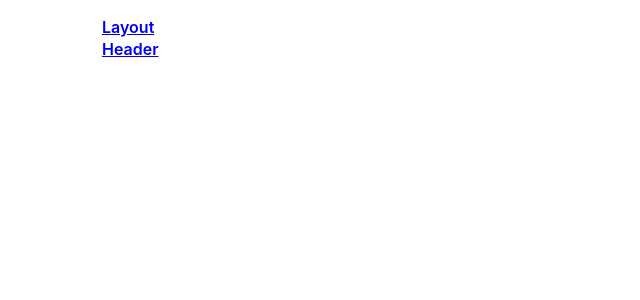
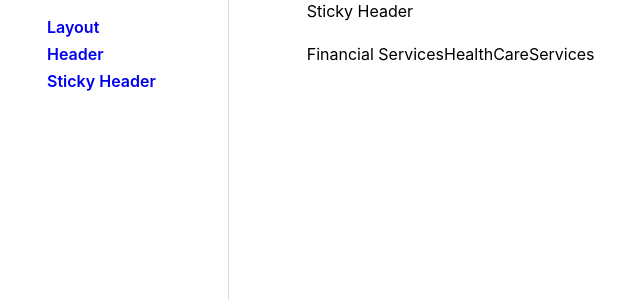
Before and after one commit to sadhna23/vue_boilerplate_atomic_design, a Vue app: page /sticky in a window 1280 px wide. Shown: the top 300 px of the page, without its empty margins (17-657 px from the left). Built offline with nearby package versions, Linux system fonts and the light colour scheme; a web font is replaced by a local one.

Commit message:
Ashish: sticky header component halfway done

```diff
--- a/src/App.vue
+++ b/src/App.vue
@@ -1,14 +1,17 @@
 <template>
   <div id="app">
-    <div class="container">
+    <div class="container no-padding">
       <div class="row">
         <div class="col-2 main__Route">
-          <ul>
+          <ul class="no-padding">
             <li class="route__navigation">
               <router-link to="/layout">Layout</router-link>
             </li>
             <li class="route route__navigation">
               <router-link to="/header">Header</router-link>
+            </li>
+            <li class="route route__navigation">
+              <router-link to="/sticky">Sticky Header</router-link>
             </li>
           </ul>
         </div>
--- /dev/null
+++ b/src/components/organisms/StickyHeader.vue
@@ -0,0 +1,38 @@
+<template>
+  <div class="container__StickyHeader">
+    <div class="container">
+      <div class="row">
+        <div class="col-12">
+          <p>Sticky Header</p>
+          <div class="row">
+            <ul class="stickyheader__items col-sm-12">
+              <li class="items__item">Financial Services</li>
+              <li class="items__item">HealthCare</li>
+              <li class="items__item">Services</li>
+            </ul>
+          </div>
+        </div>
+      </div>
+    </div>
+  </div>
+</template>
+<script>
+export default {
+  name: "StickyHeader"
+};
+</script>
+<style lang="scss" scoped>
+@import "../../styles/main";
+
+.container__StickyHeader {
+  .stickyheader__items {
+    @include flexbox;
+    @include flex-direction(column);
+    @include media-breakpoint-up(lg) {
+      @include flex-direction(row);
+    }
+    .items__item {
+    }
+  }
+}
+</style>
--- a/src/router.js
+++ b/src/router.js
@@ -3,6 +3,7 @@ import Router from "vue-router";
 import Home from "./views/Home.vue";
 import Layout from "./views/Layout.vue";
 import Header from "./views/Header.vue";
+import StickyHeader from "./components/organisms/StickyHeader";
 
 Vue.use(Router);
 
@@ -33,6 +34,11 @@ export default new Router({
       path: "/header",
       name: "header",
       component: Header
+    },
+    {
+      path: "/sticky",
+      name: "sticky",
+      component: StickyHeader
     }
   ]
 });
--- a/src/styles/main.scss
+++ b/src/styles/main.scss
@@ -18,3 +18,25 @@
 
     }
 }
+
+.no-padding {
+    padding: 0;
+}
+
+.no-margin {
+    margin: 0;
+}
+
+.main__Route{
+    border-right: 1px solid #dcdcdc;
+    min-height: 100vh;
+    a {
+        text-decoration: none;
+    }
+
+    ul {
+        li {
+            margin-bottom: 5px;
+        }
+    }
+}
```
